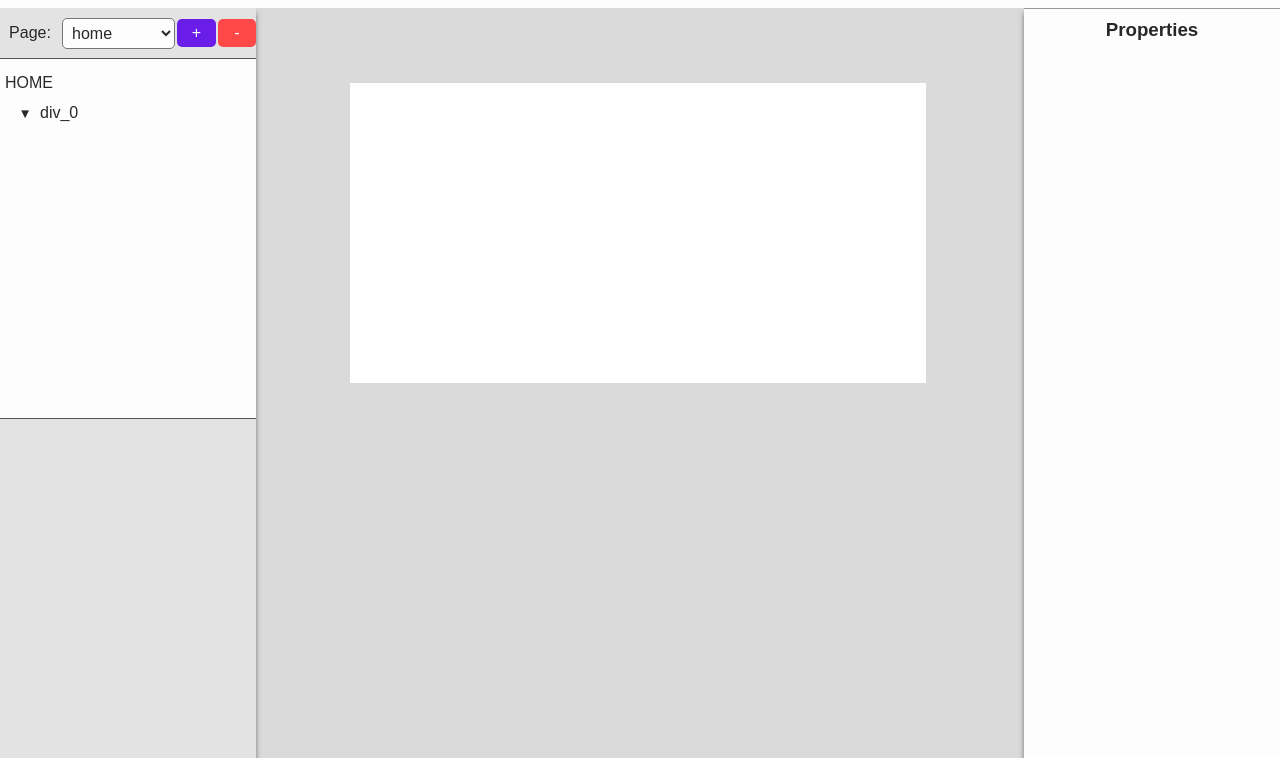
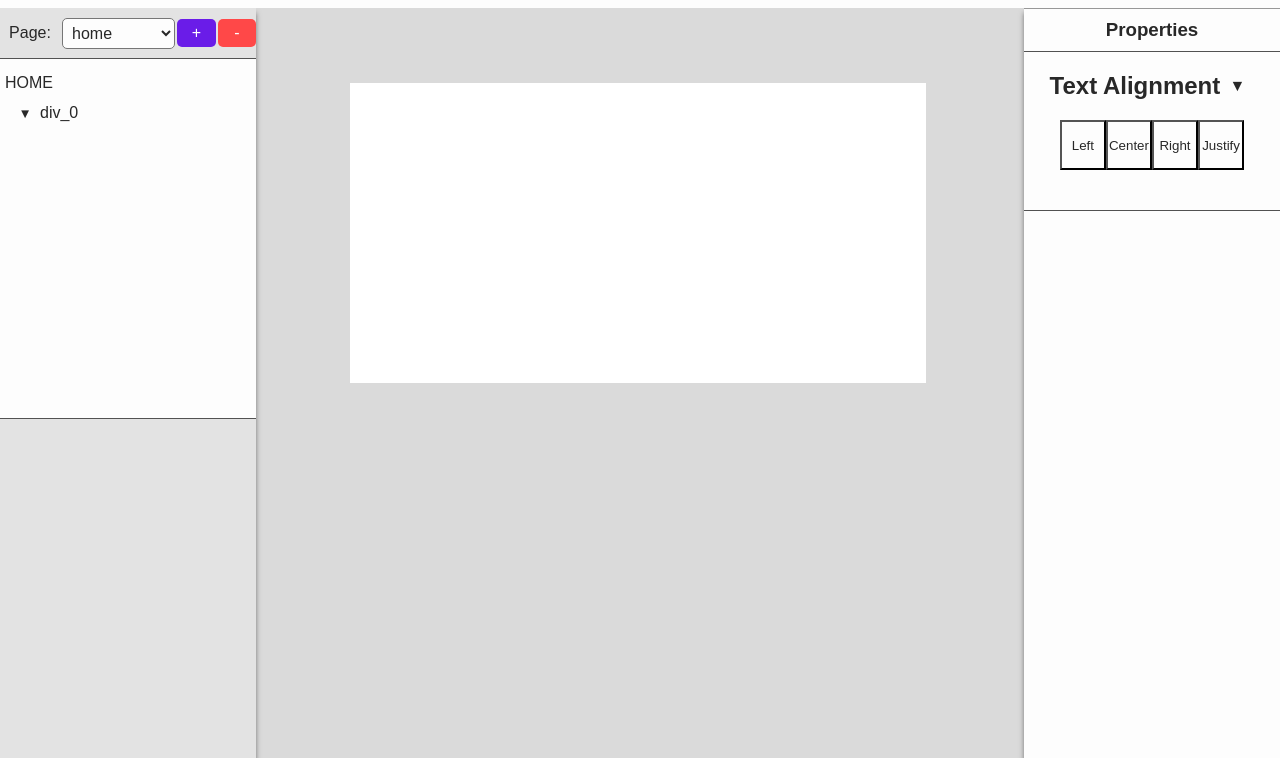
Before and after one commit to RehanAli21/design_to_code, a plain HTML site: page index.html in a window 1280 px wide. Shown: the part 42-800 px from the top of the page. Drawn offline with Linux system fonts and the light colour scheme.

Commit message:
property ui added for text align.

```diff
--- a/index.html
+++ b/index.html
@@ -222,6 +222,23 @@
 								<option value="rem">REM</option>
 								<option value="em">EM</option>
 							</select>
+						</div>
+					</div>
+					<div
+						id="align_section"
+						class="top_border bottom_border properties_div">
+						<h2
+							id="align_section_head"
+							style="grid-template-columns: 180px 30px">
+							Text Alignment <span style="font-size: medium">&#9660;</span>
+						</h2>
+						<div
+							class="property_section"
+							style="grid-template-columns: repeat(4, 20%); justify-content: center">
+							<button style="height: 50px">Left</button>
+							<button>Center</button>
+							<button>Right</button>
+							<button>Justify</button>
 						</div>
 					</div>
 					<div
```
